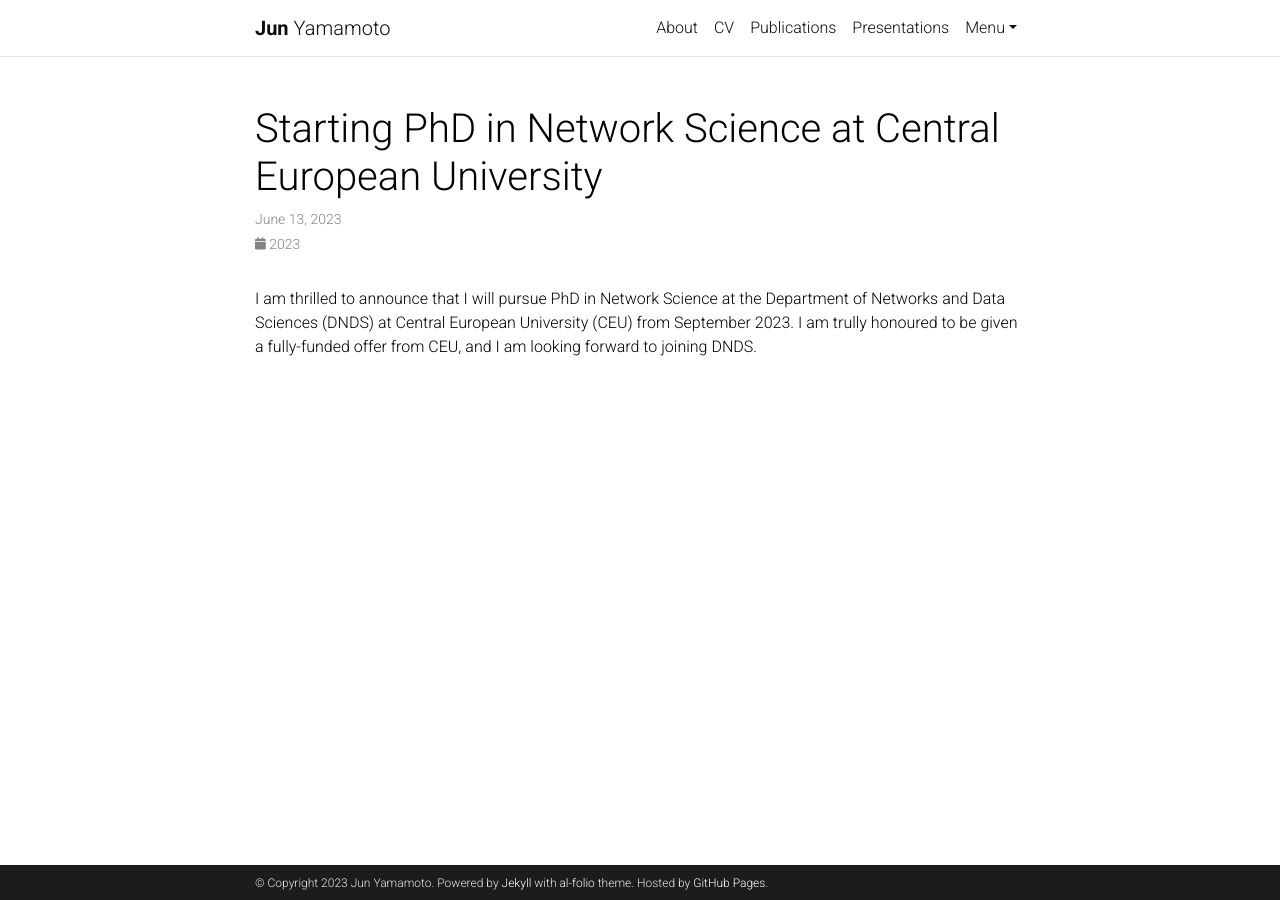
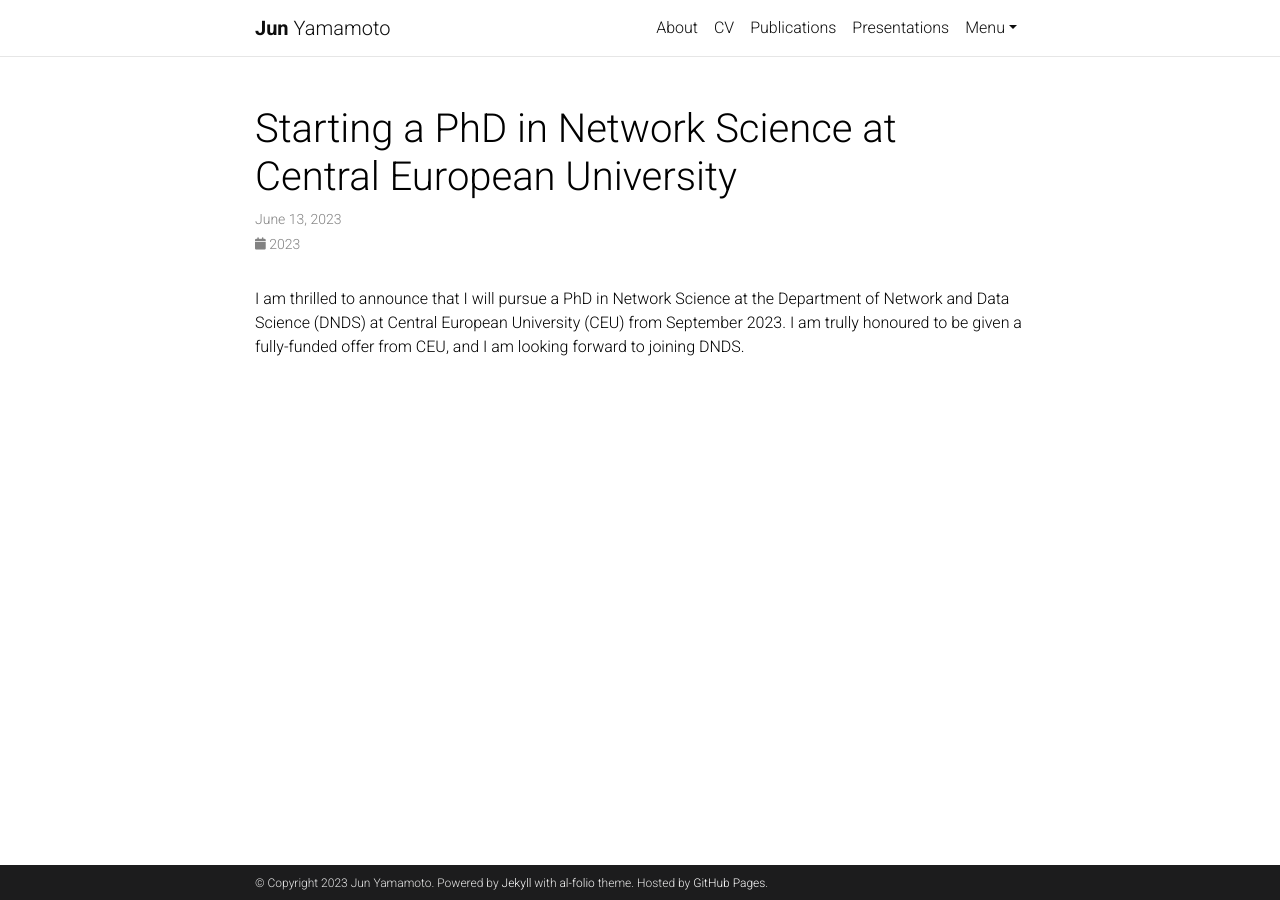
Before and after one commit to jym16/jym16.github.io, a Jekyll site: the page built from _news/announcement_phd_study.md, in a window 1280 px wide. Built offline with Jekyll 4.4.1, drawn with Linux system fonts in a browser that asks for light colours; comment, search, counter and statistics services are not loaded; a style sheet for code colours, icons or effects is not loaded.

Commit message:
Edited news

```diff
--- a/_news/announcement_phd_study.md
+++ b/_news/announcement_phd_study.md
@@ -1,10 +1,10 @@
 ---
 layout: post
-title: Starting PhD in Network Science at Central European University
+title: Starting a PhD in Network Science at Central European University
 date: 2023-06-14 00:00:00+0100
 inline: true
 related_posts: false
 ---
 
-I am thrilled to announce that I will pursue PhD in Network Science at the Department of Networks and Data Sciences (DNDS) at Central European University (CEU) from September 2023.
+I am thrilled to announce that I will pursue a PhD in Network Science at the Department of Network and Data Science (DNDS) at Central European University (CEU) from September 2023.
 I am trully honoured to be given a fully-funded offer from CEU, and I am looking forward to joining DNDS.
```
